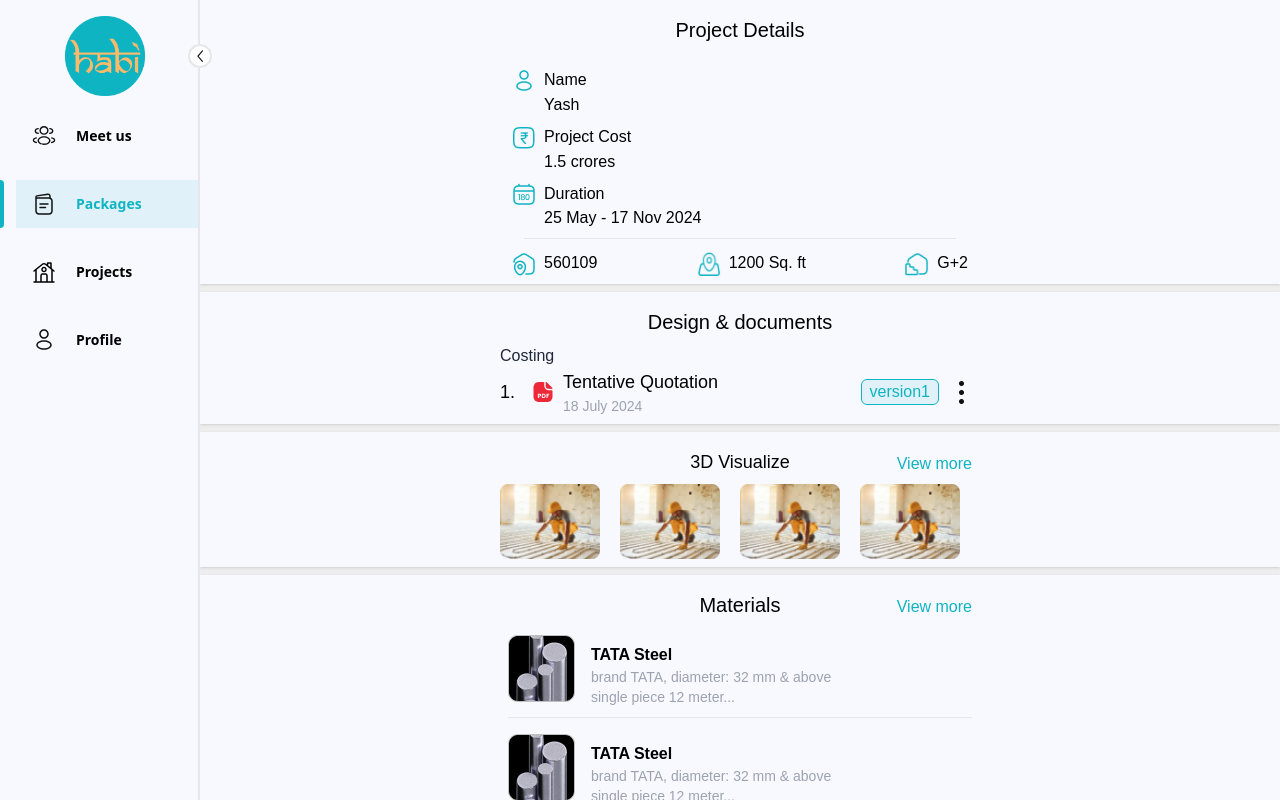
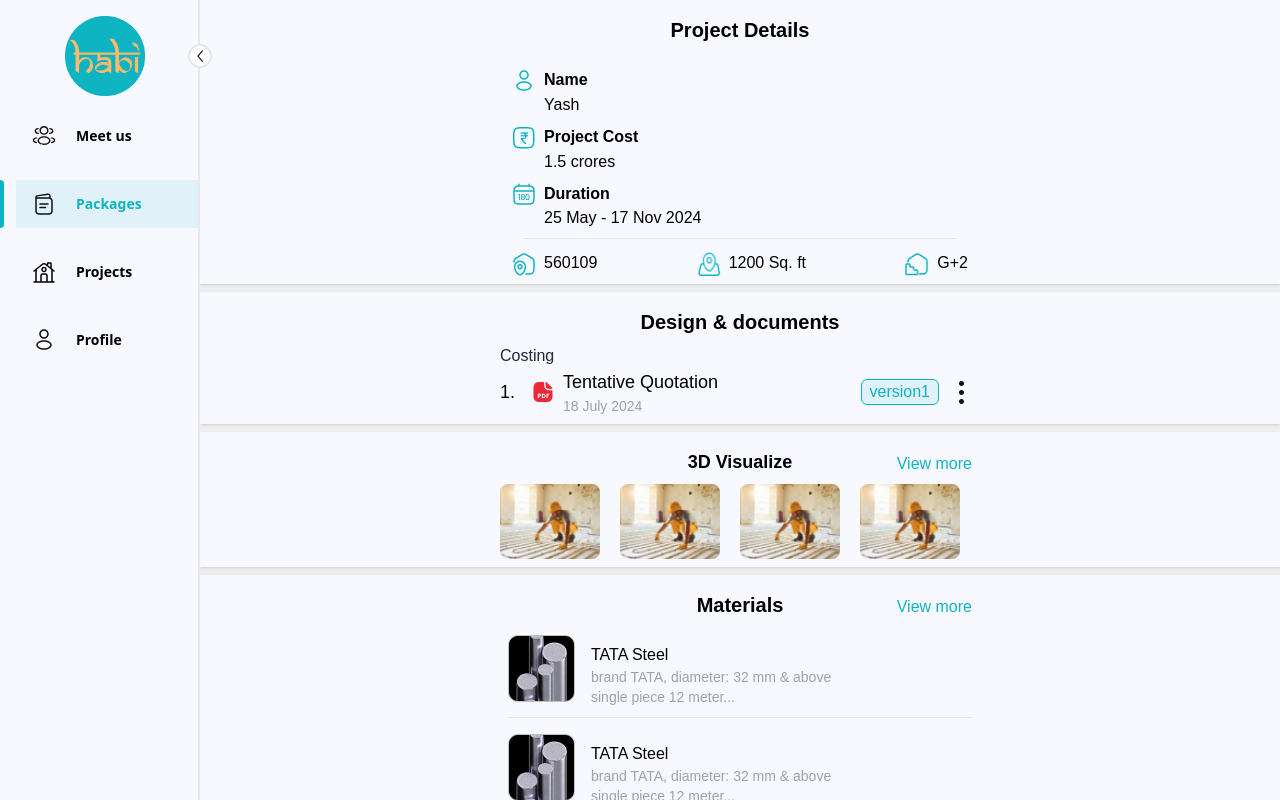
Before and after one commit to tejudharanesh/teju_habi, a React (Vite) app in the folder client/: page /dashboard/packages in a window 1280 px wide. Built offline with nearby package versions, Linux system fonts and the light colour scheme.

Commit message:
updated fonts

```diff
--- a/client/src/components/ProjectDetails/3DVisualize.jsx
+++ b/client/src/components/ProjectDetails/3DVisualize.jsx
@@ -6,12 +6,12 @@ function DVisualize({ isExpanded }) {
     <div
       className={`flex flex-col w-full bg-layoutColor shadow h-auto p-2 mb-2 ${
         isExpanded
-          ? "md:px-20 lg:px-52 xl:px-[300px]"
-          : "md:px-16 lg:px-48 xl:px-[300px]"
+          ? "md:px-32 lg:px-52 xl:px-[300px]"
+          : "md:px-20 lg:px-48 xl:px-[300px]"
       }`}
     >
       <header className="text-center m-2 relative">
-        <p className="text-lg font-medium text-black inline-block">
+        <p className="text-lg font-semibold text-black inline-block">
           3D Visualize
         </p>
         <p className="inline-block absolute right-0 top-1">
--- a/client/src/components/ProjectDetails/Details.jsx
+++ b/client/src/components/ProjectDetails/Details.jsx
@@ -11,28 +11,28 @@ function Details({ isExpanded }) {
     <div
       className={`flex flex-col w-full bg-layoutColor shadow h-auto p-2 mb-2 ${
         isExpanded
-          ? "md:px-20 lg:px-52 xl:px-[300px]"
-          : "md:px-16 lg:px-48 xl:px-[300px]"
+          ? "md:px-32 lg:px-52 xl:px-[300px]"
+          : "md:px-20 lg:px-48 xl:px-[300px]"
       }`}
     >
       <header className="text-center m-2 ">
-        <h1 className="text-xl font-medium text-black">Project Details</h1>
+        <h1 className="text-xl font-semibold text-black">Project Details</h1>
       </header>
       <div className="mt-4">
         <div className="ml-3">
           <img src={user} alt="" className="w-6 h-6 inline-block mr-2" />
-          <p className="inline-block text-black">Name</p>
+          <p className="inline-block text-black font-semibold">Name</p>
           <p className="mb-2 ml-[32px] text-black">Yash</p>
         </div>
         <div className="ml-3">
           <img src={cost} alt="" className="w-6 h-6 inline-block mr-2" />
-          <p className="inline-block text-black">Project Cost</p>
+          <p className="inline-block text-black font-semibold">Project Cost</p>
 
           <p className="mb-2 ml-[32px] text-black">1.5 crores</p>
         </div>
         <div className="ml-3">
           <img src={duration} alt="" className="w-6 h-6 inline-block mr-2" />
-          <p className="inline-block text-black">Duration</p>
+          <p className="inline-block text-black font-semibold">Duration</p>
 
           <p className="mb-2 ml-[32px] text-black">25 May - 17 Nov 2024</p>
         </div>
--- a/client/src/components/ProjectDetails/Gallery.jsx
+++ b/client/src/components/ProjectDetails/Gallery.jsx
@@ -11,8 +11,8 @@ function Gallery({ isExpanded }) {
 
   const containerClasses = `flex flex-col w-full bg-layoutColor shadow h-auto p-2 pb-4 ${
     isExpanded
-      ? "md:px-20 lg:px-52 xl:px-[300px]"
-      : "md:px-16 lg:px-48 xl:px-[300px]"
+      ? "md:px-32 lg:px-52 xl:px-[300px]"
+      : "md:px-20 lg:px-48 xl:px-[300px]"
   }`;
 
   const imageClasses = "w-[78px] md:w-[100px] h-[75px] object-cover rounded-lg";
@@ -20,7 +20,7 @@ function Gallery({ isExpanded }) {
   return (
     <div className={containerClasses}>
       <header className="text-center m-2 relative">
-        <p className="text-xl font-medium text-black inline-block">Gallery</p>
+        <p className="text-xl font-semibold text-black inline-block">Gallery</p>
       </header>
       <div className="grid grid-cols-4 justify-around items-center">
         {[...Array(3)].map((_, index) => (
--- a/client/src/components/ProjectDetails/Materials.jsx
+++ b/client/src/components/ProjectDetails/Materials.jsx
@@ -11,12 +11,12 @@ function Materials({ isExpanded }) {
     <div
       className={`flex flex-col w-full bg-layoutColor shadow h-auto p-2 mb-2 ${
         isExpanded
-          ? "md:px-20 lg:px-52 xl:px-[300px]"
-          : "md:px-16 lg:px-48 xl:px-[300px]"
+          ? "md:px-32 lg:px-52 xl:px-[300px]"
+          : "md:px-20 lg:px-48 xl:px-[300px]"
       }`}
     >
       <header className="text-center m-2 relative">
-        <p className="text-xl font-medium text-black inline-block">
+        <p className="text-xl font-semibold text-black inline-block">
           Materials
         </p>
         <p className="inline-block absolute right-0 top-1">
@@ -31,7 +31,20 @@ function Materials({ isExpanded }) {
             <img src={steel} alt="" />
           </div>
           <div className="inline-block">
-            <p className="font-semibold">TATA Steel</p>
+            <p className="">TATA Steel</p>
+            <p className="text-sm text-gray-400 ">
+              brand TATA, diameter: 32 mm & above
+            </p>
+            <p className="text-sm text-gray-400  ">single piece 12 meter...</p>
+          </div>
+          <hr className="mt-2" />
+        </div>
+        <div className="p-2">
+          <div className="inline-block mr-4">
+            <img src={steel} alt="" />
+          </div>
+          <div className="inline-block">
+            <p className="">TATA Steel</p>
             <p className="text-sm text-gray-400  ">
               brand TATA, diameter: 32 mm & above
             </p>
@@ -44,20 +57,7 @@ function Materials({ isExpanded }) {
             <img src={steel} alt="" />
           </div>
           <div className="inline-block">
-            <p className="font-semibold">TATA Steel</p>
-            <p className="text-sm text-gray-400  ">
-              brand TATA, diameter: 32 mm & above
-            </p>
-            <p className="text-sm text-gray-400  ">single piece 12 meter...</p>
-          </div>
-          <hr className="mt-2" />
-        </div>
-        <div className="p-2">
-          <div className="inline-block mr-4">
-            <img src={steel} alt="" />
-          </div>
-          <div className="inline-block">
-            <p className="font-semibold">TATA Steel</p>
+            <p className="">TATA Steel</p>
             <p className="text-sm text-gray-400  ">
               brand TATA, diameter: 32 mm & above
             </p>
--- a/client/src/pages/ExistingUser/Gallery.jsx
+++ b/client/src/pages/ExistingUser/Gallery.jsx
@@ -15,7 +15,7 @@ function Gallery({ isExpanded }) {
       const data = [
         {
           heading: "Soil testing - 25 May 2024",
-          images: [site, site, site],
+          images: [site, site, site, site],
         },
         {
           heading: "Flooring - 30 May 2024",
@@ -31,10 +31,10 @@ function Gallery({ isExpanded }) {
   return (
     <div className="min-h-screen flex flex-col font-poppins w-full bg-background h-auto">
       <div
-        className={`flex flex-col w-full bg-layoutColor h-auto p-2 ${
+        className={`flex flex-col w-full bg-layoutColor h-auto pt-2 ${
           isExpanded
-            ? "md:px-20 lg:px-52 xl:px-[300px]"
-            : "md:px-16 lg:px-48 xl:px-[300px]"
+            ? "md:px-40 lg:px-52 xl:px-[300px]"
+            : "md:px-20 lg:px-48 xl:px-[300px]"
         }`}
       >
         <button
@@ -43,22 +43,22 @@ function Gallery({ isExpanded }) {
         >
           <img src={back} alt="" />
         </button>
-        <header className="text-center  m-2">
-          <h1 className="text-black3 text-lg">Gallery</h1>
+        <header className="text-center m-3">
+          <h1 className="text-black text-lg">Gallery</h1>
         </header>
       </div>
 
       {galleryData.map((section, index) => (
         <div
           key={index}
-          className={`flex flex-col w-full bg-layoutColor h-auto p-2 ${
+          className={`flex flex-col w-full bg-layoutColor h-auto px-2 pb-3 ${
             isExpanded
-              ? "md:px-20 lg:px-52 xl:px-[300px]"
-              : "md:px-16 lg:px-48 xl:px-[300px]"
+              ? "md:px-40 lg:px-52 xl:px-[300px]"
+              : "md:px-20 lg:px-48 xl:px-[300px]"
           }`}
         >
           <header className="text-sm m-2 ">
-            <p className="text-black">{section.heading}</p>
+            <p className="">{section.heading}</p>
           </header>
 
           <div className="grid grid-cols-4 gap-4 justify-around items-center">
--- a/client/src/pages/ExistingUser/Materials.jsx
+++ b/client/src/pages/ExistingUser/Materials.jsx
@@ -3,20 +3,20 @@ import steel from "../../assets/images/steel.png";
 import back from "../../assets/images/back.png";
 import { useNavigate } from "react-router-dom";
 
-function Materials() {
+function Materials({ isExpanded }) {
   const navigate = useNavigate();
   useEffect(() => {
     // Scroll to the top when the component mounts
     window.scrollTo(0, 0);
   }, []);
-  const isExpanded = true;
+
   return (
     <div className="min-h-screen flex flex-col font-poppins w-full bg-background h-auto">
       <div
-        className={`relative flex flex-col w-full bg-layoutColor shadow h-auto p-2 mb-2 ${
+        className={`flex flex-col w-full bg-layoutColor h-screen pt-2 ${
           isExpanded
-            ? "md:px-20 lg:px-52 xl:px-[300px]"
-            : "md:px-16 lg:px-48 xl:px-[300px]"
+            ? "md:px-40 lg:px-52 xl:px-[300px]"
+            : "md:px-20 lg:px-48 xl:px-[300px]"
         }`}
       >
         <button
--- a/client/src/pages/ExistingUser/ProjectDetails.jsx
+++ b/client/src/pages/ExistingUser/ProjectDetails.jsx
@@ -11,20 +11,18 @@ function ProjectDetails({ isExpanded }) {
       <div
         className={`flex flex-col w-full bg-layoutColor shadow h-auto p-2 mb-2 ${
           isExpanded
-            ? "md:px-20 lg:px-52 xl:px-[300px]"
-            : "md:px-16 lg:px-48 xl:px-[300px]"
+            ? "md:px-32 lg:px-52 xl:px-[300px]"
+            : "md:px-20 lg:px-48 xl:px-[300px]"
         }`}
       >
         <header className="text-center m-2 ">
-          <h1 className="text-xl font-medium text-black">
-            Design & documents
-          </h1>
+          <h1 className="text-xl font-semibold text-black">Design & documents</h1>
         </header>
-        <Documents />
+        <Documents isExpanded={isExpanded} />
       </div>
-      <DVisualize />
-      <Materials />
-      <Gallery />
+      <DVisualize isExpanded={isExpanded} />
+      <Materials isExpanded={isExpanded} />
+      <Gallery isExpanded={isExpanded} />
       <br className="md:hidden" />
       <br className="md:hidden" />
     </div>
```
